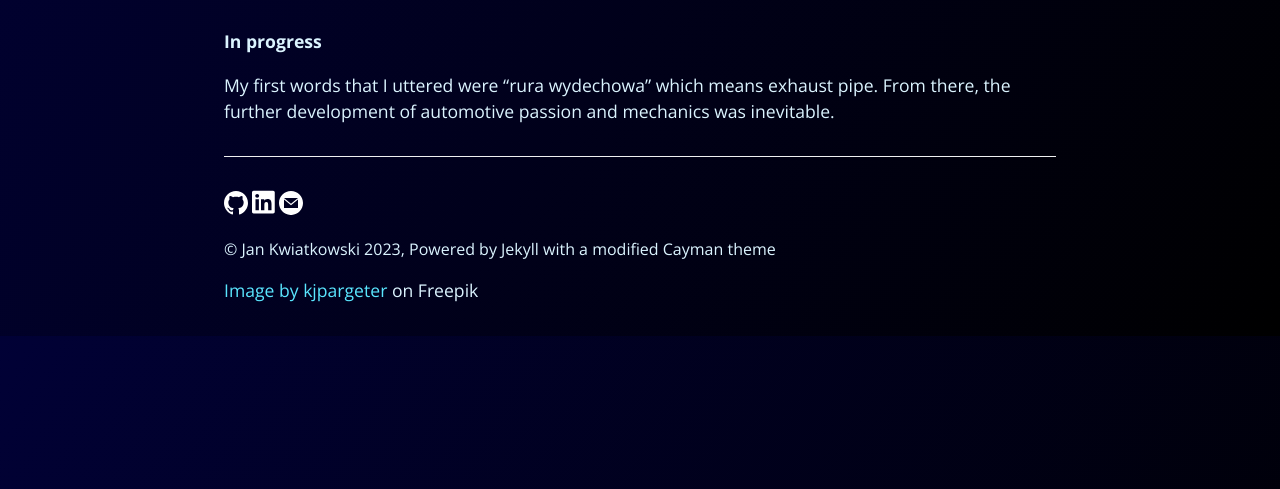
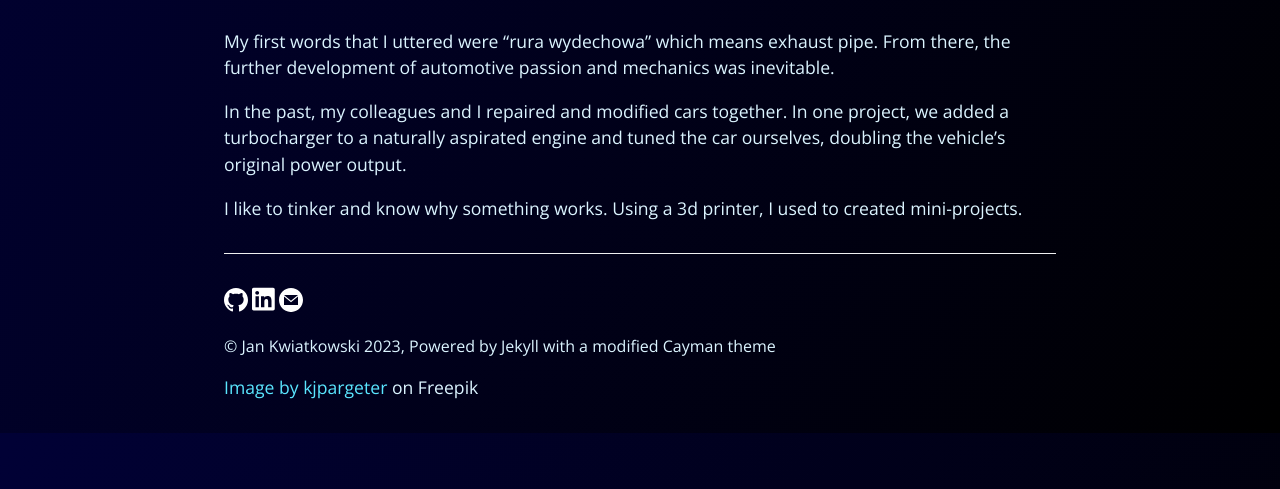
Before and after one commit to jkwiatk1/jk_website, a Jekyll site: the page built from _pages/diy.md, in a window 1280 px wide, cut to the strip 411-900 px from the top of the page. Built offline with Jekyll 4.4.1, drawn with Linux system fonts in a browser that asks for light colours.

```diff
--- a/_pages/diy.md
+++ b/_pages/diy.md
@@ -7,6 +7,8 @@ ref: about
 order: 0
 ---
 
-**In progress**
+My first words that I uttered were "rura wydechowa" which means exhaust pipe. From there, the further development of automotive passion and mechanics was inevitable.
 
-My first words that I uttered were "rura wydechowa" which means exhaust pipe. From there, the further development of automotive passion and mechanics was inevitable.
+In the past, my colleagues and I repaired and modified cars together. In one project, we added a turbocharger to a naturally aspirated engine and tuned the car ourselves, doubling the vehicle's original power output.
+
+I like to tinker and know why something works. Using a 3d printer, I used to created mini-projects.
```
Also changed, not shown: _pages/about.md (+4 -0 lines), _pages/economics.md (+1 -1 lines), _pages/sports.md (+2 -1 lines), index.md (+1 -1 lines).
